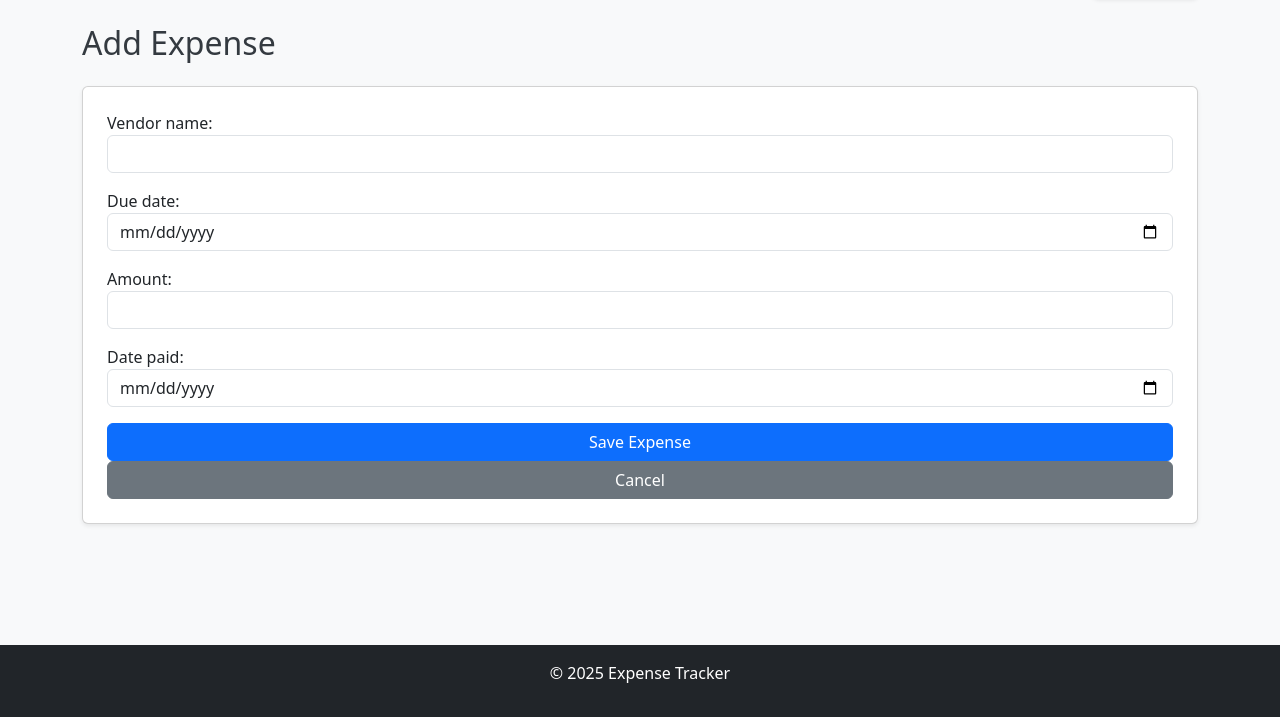
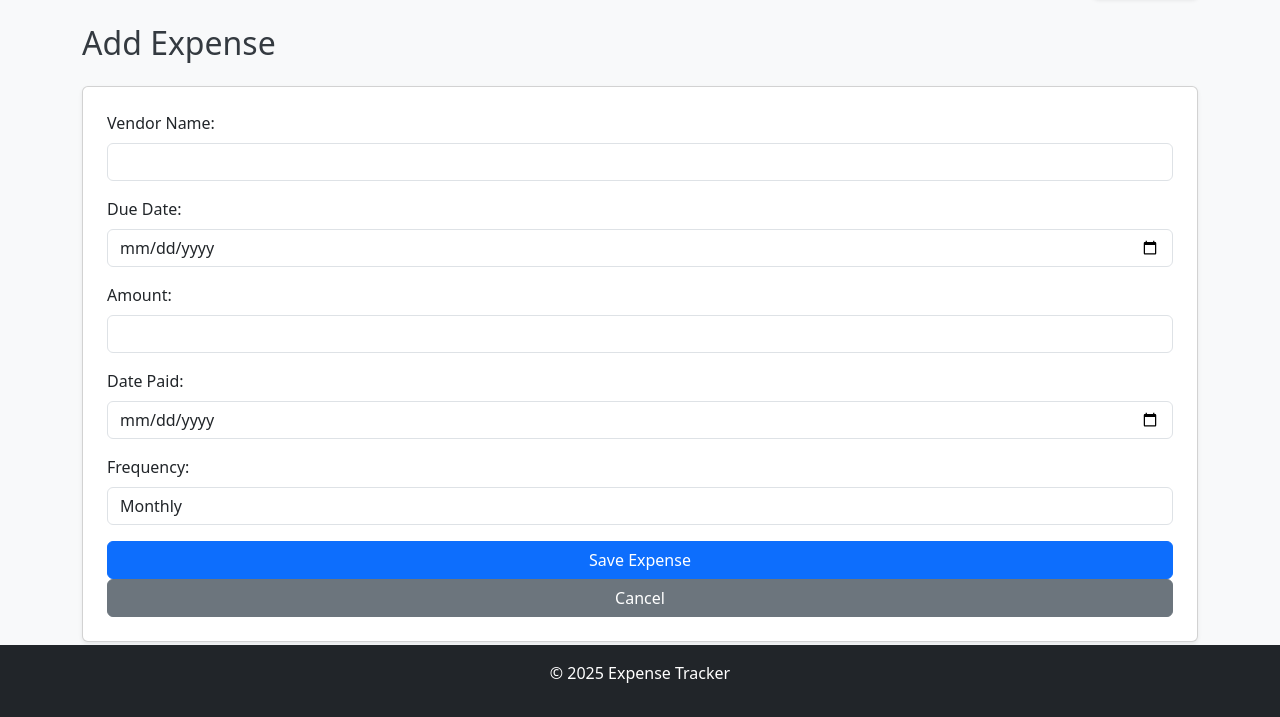
Before and after one commit to denismp/expense_tracker, a Django app: page /expenses/add/ in a window 1280 px wide. Shown: the part 83-800 px from the top of the page. Run offline with Django 5.2, Linux system fonts and the light colour scheme; the visitor is signed in with stand-in values (Sample User, id 1).

Commit message:
Testing and debugging

```diff
--- a/expenses/admin.py
+++ b/expenses/admin.py
@@ -5,9 +5,9 @@ from .models import Expense
 
 
 class ExpenseAdmin(admin.ModelAdmin):
-    list_display = ('vendor_name', 'due_date', 'amount', 'date_paid', 'user')
-    list_filter = ('due_date', 'date_paid', 'user')
-    search_fields = ('vendor_name', 'user__username')
+    list_display = ('vendor_name', 'due_date', 'amount', 'date_paid', 'frequency', 'user')
+    list_filter = ('due_date', 'date_paid', 'user', 'frequency')
+    search_fields = ('vendor_name', 'user__username', 'frequency')
     ordering = ('-due_date',)
 
 
--- a/expenses/forms.py
+++ b/expenses/forms.py
@@ -3,18 +3,14 @@ from django import forms
 from .models import Expense
 
 
-# class ExpenseForm(forms.ModelForm):
-#     class Meta:
-#         model = Expense
-#         fields = ['vendor_name', 'due_date', 'amount', 'date_paid']
-
 class ExpenseForm(forms.ModelForm):
     class Meta:
         model = Expense
-        fields = ['vendor_name', 'due_date', 'amount', 'date_paid']
+        fields = ['vendor_name', 'due_date', 'amount', 'date_paid', 'frequency']
         widgets = {
             'vendor_name': forms.TextInput(attrs={'class': 'form-control'}),
             'due_date': forms.DateInput(attrs={'class': 'form-control', 'type': 'date'}),
             'amount': forms.NumberInput(attrs={'class': 'form-control'}),
             'date_paid': forms.DateInput(attrs={'class': 'form-control', 'type': 'date'}),
+            'frequency': forms.Select(attrs={'class': 'form-control'}),
         }
--- a/expenses/models.py
+++ b/expenses/models.py
@@ -4,10 +4,18 @@ from django.contrib.auth import get_user_model
 
 
 class Expense(models.Model):
+    FREQUENCY_CHOICES = [
+        ('Monthly', 'Monthly'),
+        ('Quarterly', 'Quarterly'),
+        ('Yearly', 'Yearly'),
+    ]
+
     vendor_name = models.CharField(max_length=255)
     due_date = models.DateField()
     create_date = models.DateTimeField(auto_now_add=True)
     last_update_date = models.DateTimeField(auto_now=True)
     date_paid = models.DateField(null=True, blank=True)
     amount = models.DecimalField(max_digits=10, decimal_places=2)
+    # frequency = models.CharField(max_length=10, choices=FREQUENCY_CHOICES, default='Monthly')
+    frequency = models.CharField(max_length=10, choices=FREQUENCY_CHOICES, default='Monthly')  # ✅ Choices defined
     user = models.ForeignKey(get_user_model(), on_delete=models.CASCADE)
--- a/expenses/views.py
+++ b/expenses/views.py
@@ -20,6 +20,10 @@ def add_expense(request):
         if form.is_valid():
             expense = form.save(commit=False)
             expense.user = request.user
+
+            # ✅ Debugging line to verify frequency
+            print(f"Selected Frequency: {form.cleaned_data['frequency']}")
+
             expense.save()
             return redirect('expense_list')
     else:
@@ -36,6 +40,7 @@ def expense_detail(request, pk):
 @login_required
 def edit_expense(request, pk):
     expense = get_object_or_404(Expense, pk=pk, user=request.user)
+    print(f"Loaded Frequency: {expense.frequency}")  # ✅ Debugging line
     if request.method == 'POST':
         form = ExpenseForm(request.POST, instance=expense)
         if form.is_valid():
--- a/templates/expenses/expense_form.html
+++ b/templates/expenses/expense_form.html
@@ -7,7 +7,26 @@
 
 <form method="post" class="card p-4 shadow-sm">
     {% csrf_token %}
-    {{ form.as_p }}
+    <div class="mb-3">
+        <label for="id_vendor_name" class="form-label">Vendor Name:</label>
+        {{ form.vendor_name }}
+    </div>
+    <div class="mb-3">
+        <label for="id_due_date" class="form-label">Due Date:</label>
+        {{ form.due_date }}
+    </div>
+    <div class="mb-3">
+        <label for="id_amount" class="form-label">Amount:</label>
+        {{ form.amount }}
+    </div>
+    <div class="mb-3">
+        <label for="id_date_paid" class="form-label">Date Paid:</label>
+        {{ form.date_paid }}
+    </div>
+    <div class="mb-3">
+        <label for="id_frequency" class="form-label">Frequency:</label>
+        {{ form.frequency }}  <!-- ✅ This ensures Django handles the selected value -->
+    </div>
     <button type="submit" class="btn btn-primary">Save Expense</button>
     <a href="{% url 'expense_list' %}" class="btn btn-secondary">Cancel</a>
 </form>
--- a/templates/expenses/expense_list.html
+++ b/templates/expenses/expense_list.html
@@ -12,6 +12,7 @@
             <th>Due Date</th>
             <th>Amount</th>
             <th>Date Paid</th>
+            <th>Frequency</th>
             <th>Actions</th>
         </tr>
     </thead>
@@ -22,6 +23,7 @@
             <td>{{ expense.due_date }}</td>
             <td>${{ expense.amount }}</td>
             <td>{{ expense.date_paid|default:"Not Paid" }}</td>
+            <td>{{ expense.frequency }}</td>
             <td>
                 <a href="{% url 'edit_expense' expense.pk %}" class="btn btn-sm btn-warning">Edit</a>
                 <a href="{% url 'delete_expense' expense.pk %}" class="btn btn-sm btn-danger">Delete</a>
```
Also changed, not shown: templates/expenses/expense_detail.html (+10 -6 lines), accounts/migrations/0001_initial.py, expenses/migrations/0001_initial.py.
